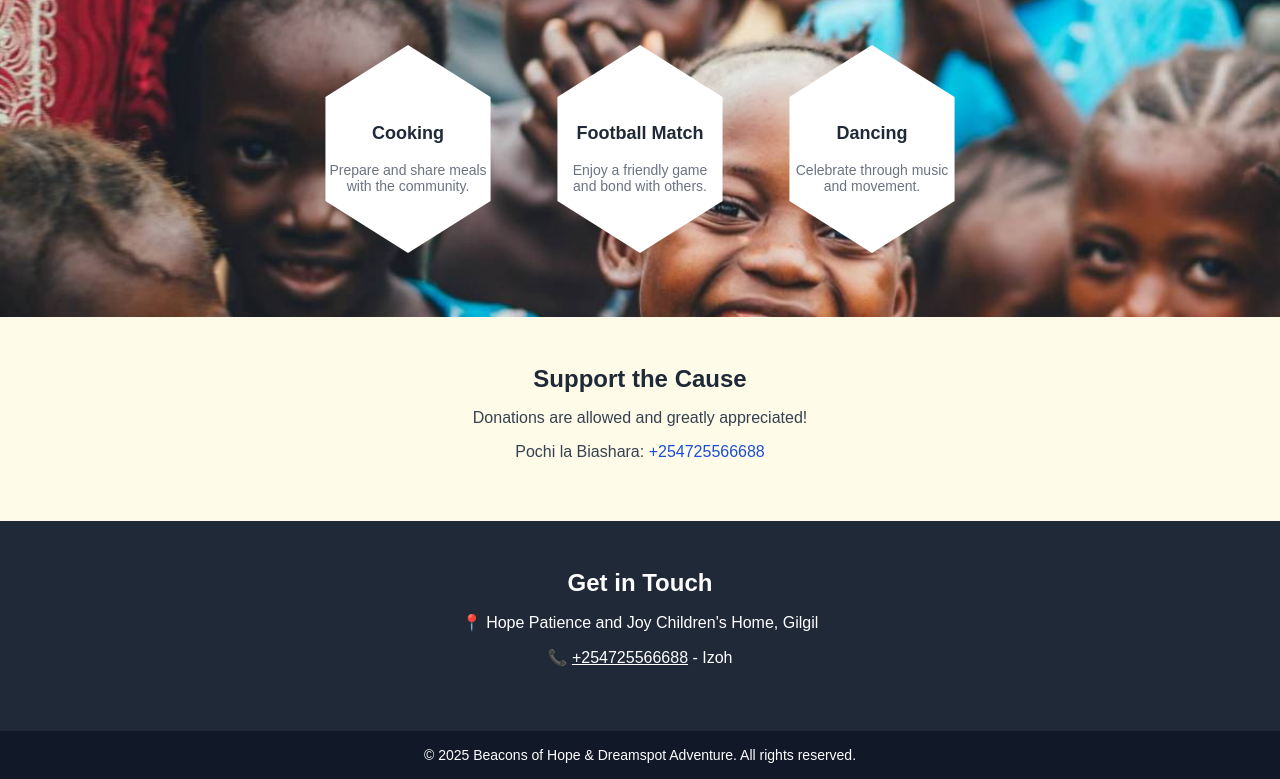
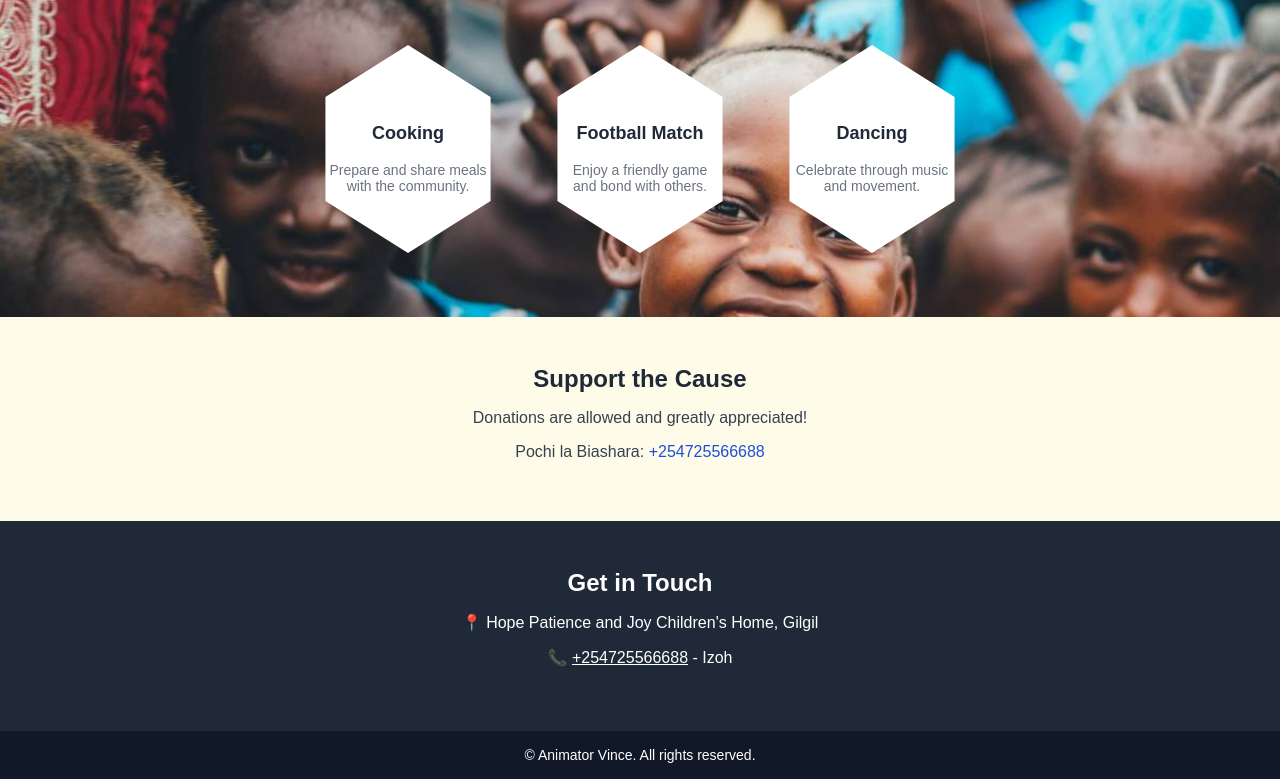
Before and after one commit to mangiarts/beacons-of-hope, a plain HTML site: page index.html in a window 1280 px wide. Shown: the part 692-1471 px from the top of the page. Drawn offline with Linux system fonts and the light colour scheme.

Commit message:
Add files via upload

```diff
--- a/index.html
+++ b/index.html
@@ -264,7 +264,7 @@
 
   <!-- Footer -->
   <footer>
-    &copy; 2025 Beacons of Hope & Dreamspot Adventure. All rights reserved.
+    &copy; Animator Vince. All rights reserved.
   </footer>
 
 </body>
```
